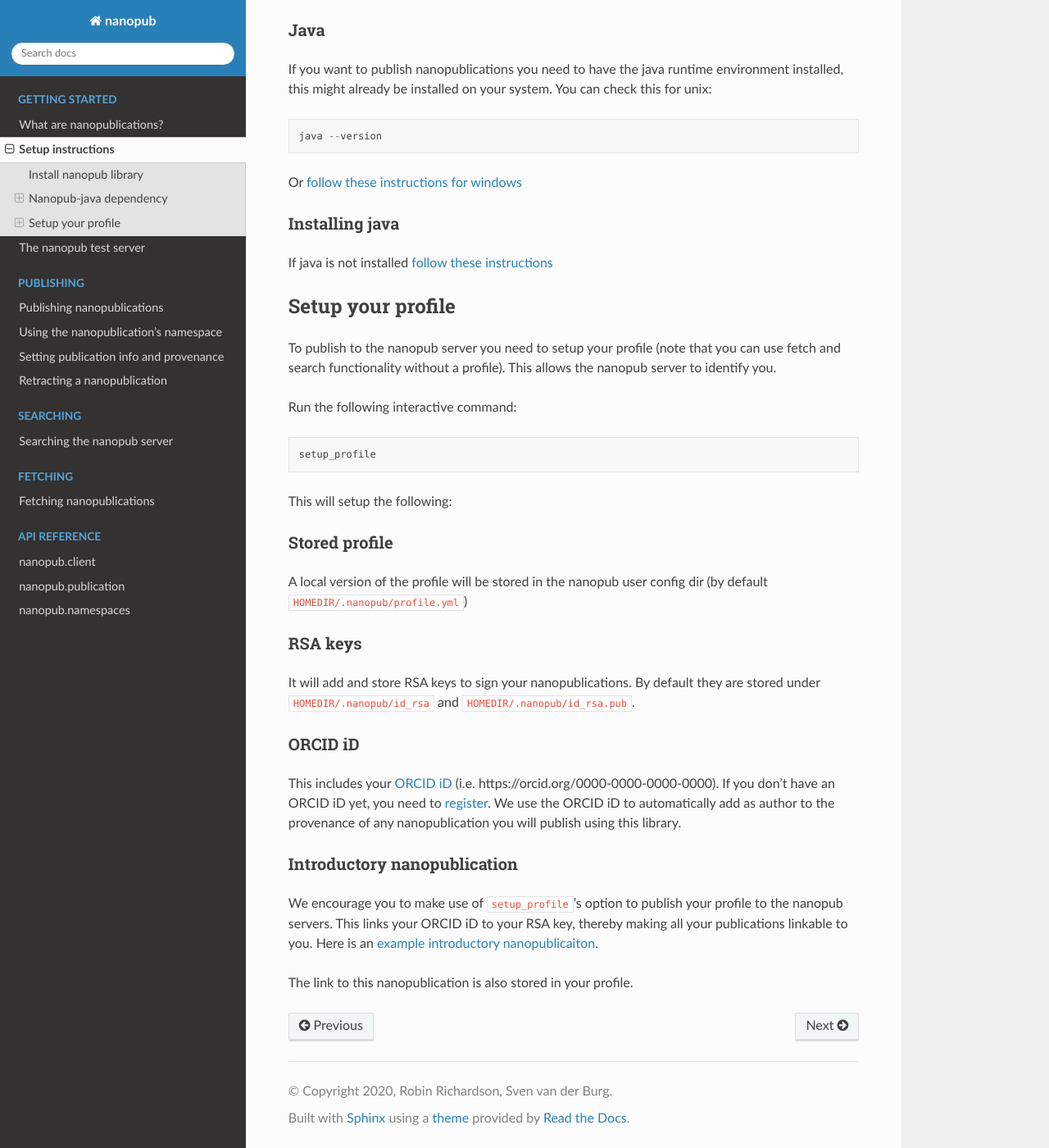
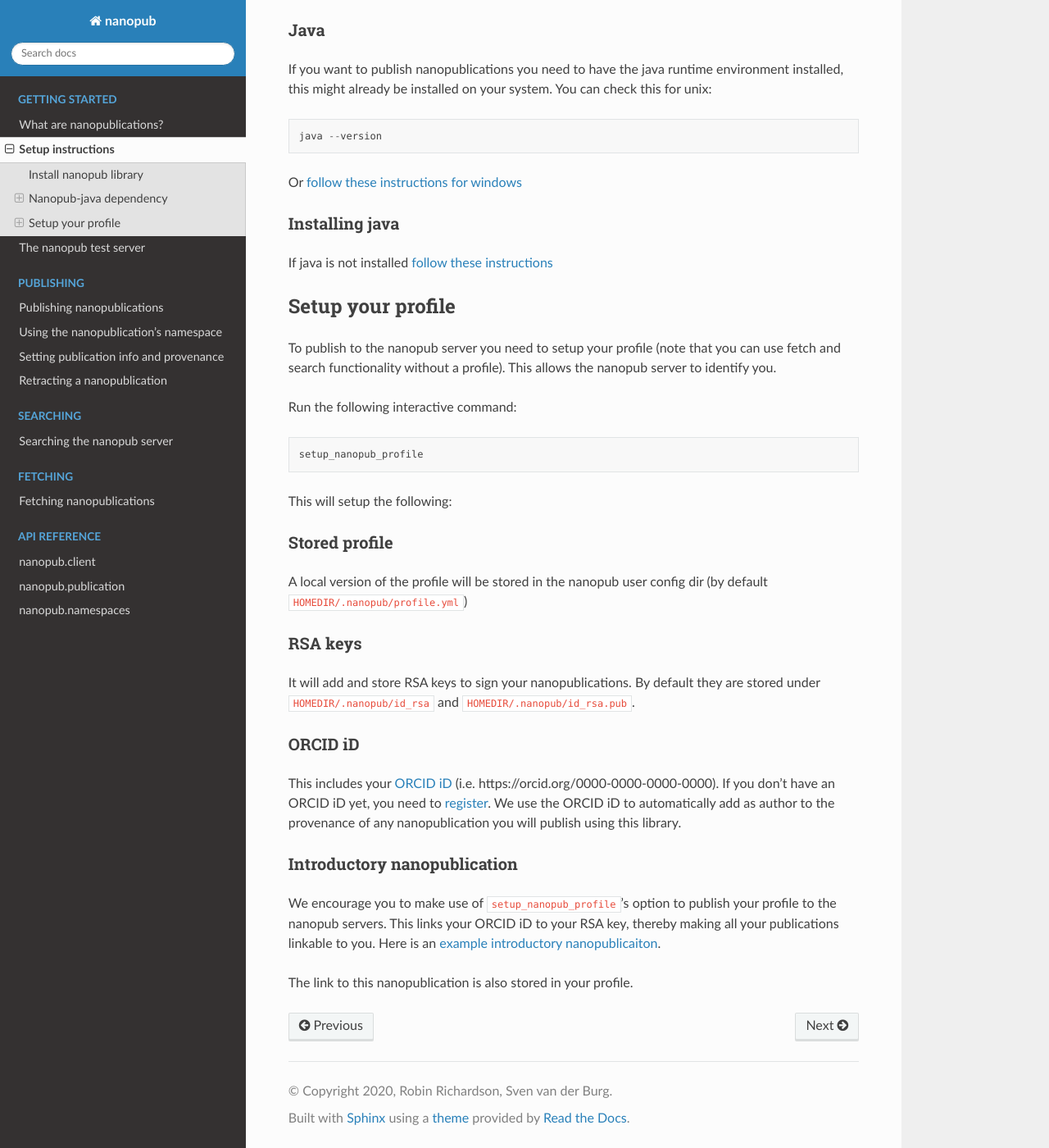
Before and after one commit to fair-workflows/nanopub, a Sphinx documentation site: the page built from docs/getting-started/setup.md, in a window 1280 px wide and 1400 px high, scrolled down 437 px. Shown: the whole window at 82% size. Built offline with Sphinx 7.4.7 and the Read the Docs theme 2.0.0, drawn with Linux system fonts in a browser that asks for light colours; the version number is read from the project's files by our own code.

Commit message:
Update docs

````diff
--- a/docs/getting-started/setup.md
+++ b/docs/getting-started/setup.md
@@ -27,7 +27,7 @@ fetch and search functionality without a profile). This allows the nanopub serve
 
 Run the following interactive command:
 ```
-setup_profile
+setup_nanopub_profile
 ```
 This will setup the following:
 
@@ -46,7 +46,7 @@ the ORCID iD to automatically add as author to the provenance of any nanopublica
 using this library.
 
 ### Introductory nanopublication
-We encourage you to make use of `setup_profile`'s option
+We encourage you to make use of `setup_nanopub_profile`'s option
 to publish your profile to the nanopub servers. This links your ORCID iD
 to your RSA key, thereby making all your publications linkable to you.
 Here is an [example introductory nanopublicaiton](http://purl.org/np/RAy1CYBfBYFd_TFI8Z_jr3taf6fB9u-grqsKyLzTmMvQI).
--- a/docs/index.rst
+++ b/docs/index.rst
@@ -65,9 +65,9 @@ command:
 
 ::
 
-    setup_profile
+    setup_nanopub_profile
 
-It will add and store RSA keys to sign your nanopublications, publish a
+This will add and store RSA keys to sign your nanopublications, publish a
 nanopublication with your name and ORCID iD to declare that you are
 using using these RSA keys, and store your ORCID iD to automatically add
 as author to the provenance of any nanopublication you will publish
````
